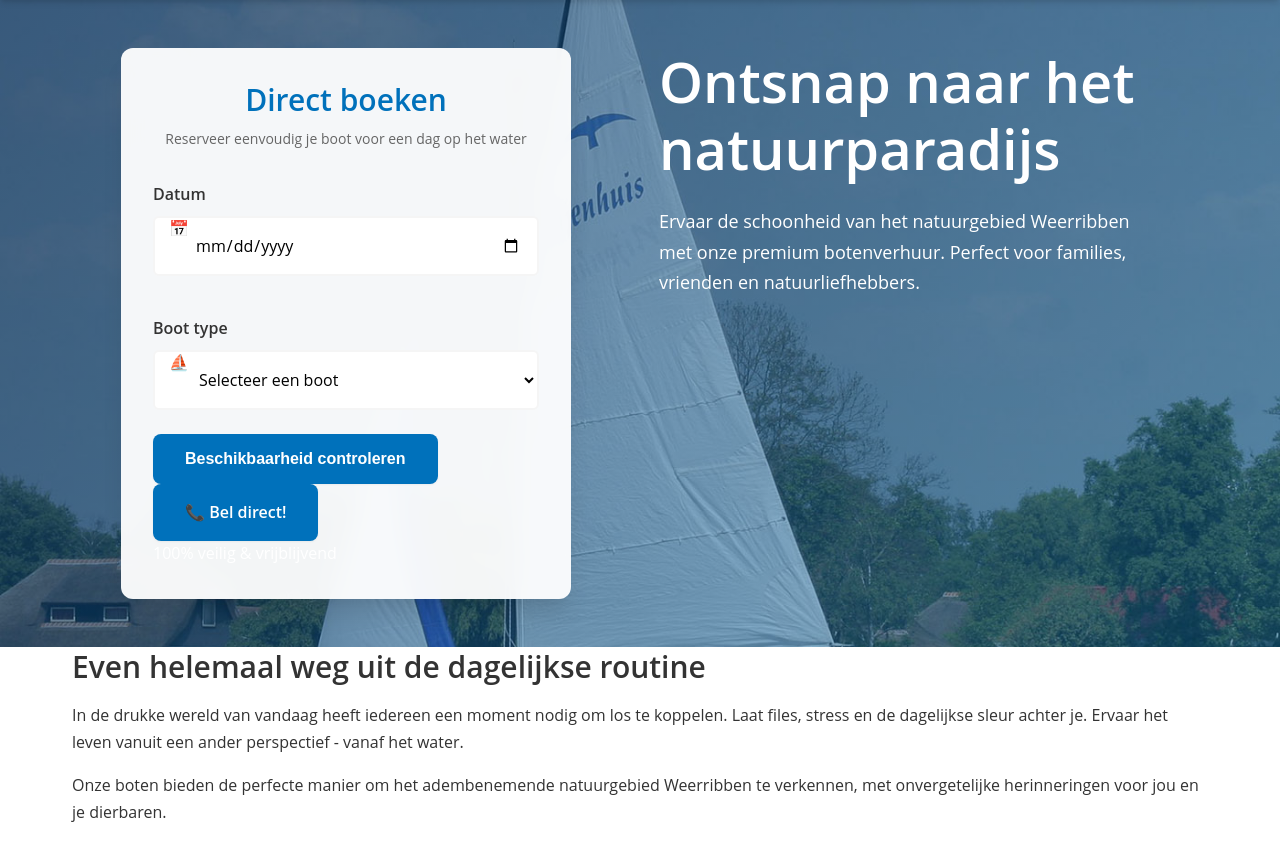
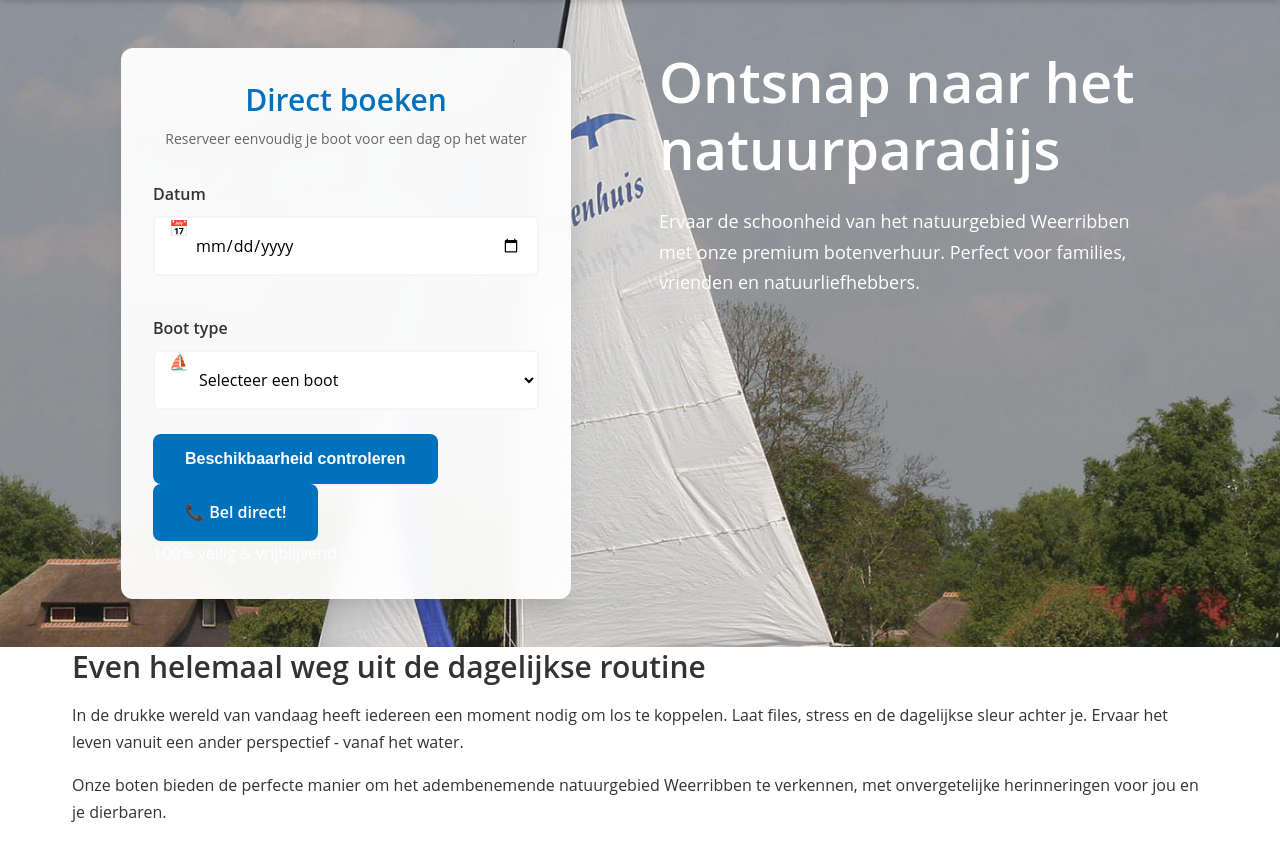
Before and after one commit to ULT1M4T3CK/Nijenhuis, a PHP site: page /pages/index.html in a window 1280 px wide. Shown: the part 142-985 px from the top of the page. Run offline with PHP 8.4, Linux system fonts and the light colour scheme.

Commit message:
Update styles.css

```diff
--- a/styles.css
+++ b/styles.css
@@ -268,7 +268,6 @@ a:hover {
     left: 0;
     right: 0;
     bottom: 0;
-    background: linear-gradient(135deg, rgba(0,51,102,0.6) 0%, rgba(0,113,187,0.4) 100%);
     z-index: 1;
 }
 
```
